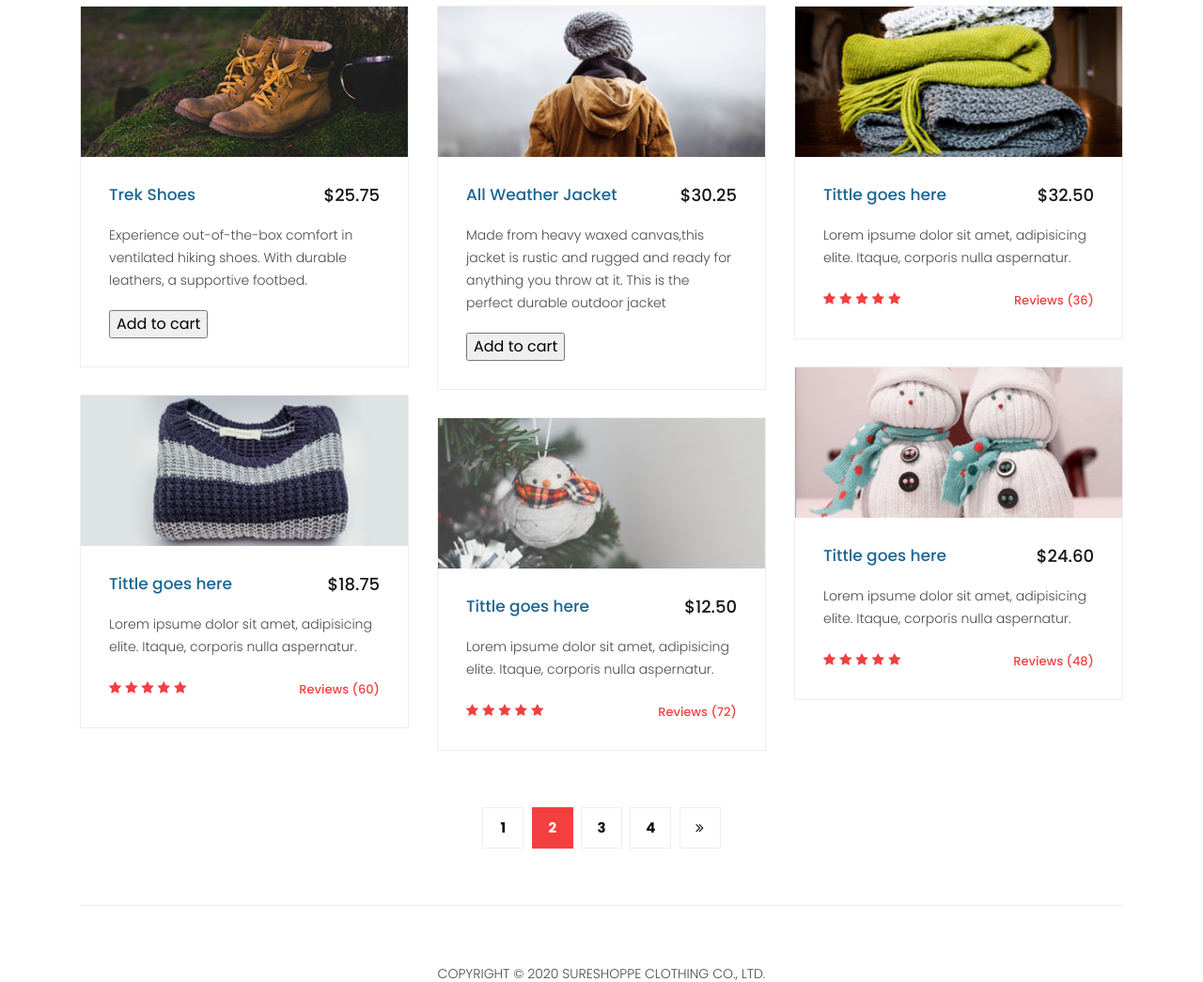
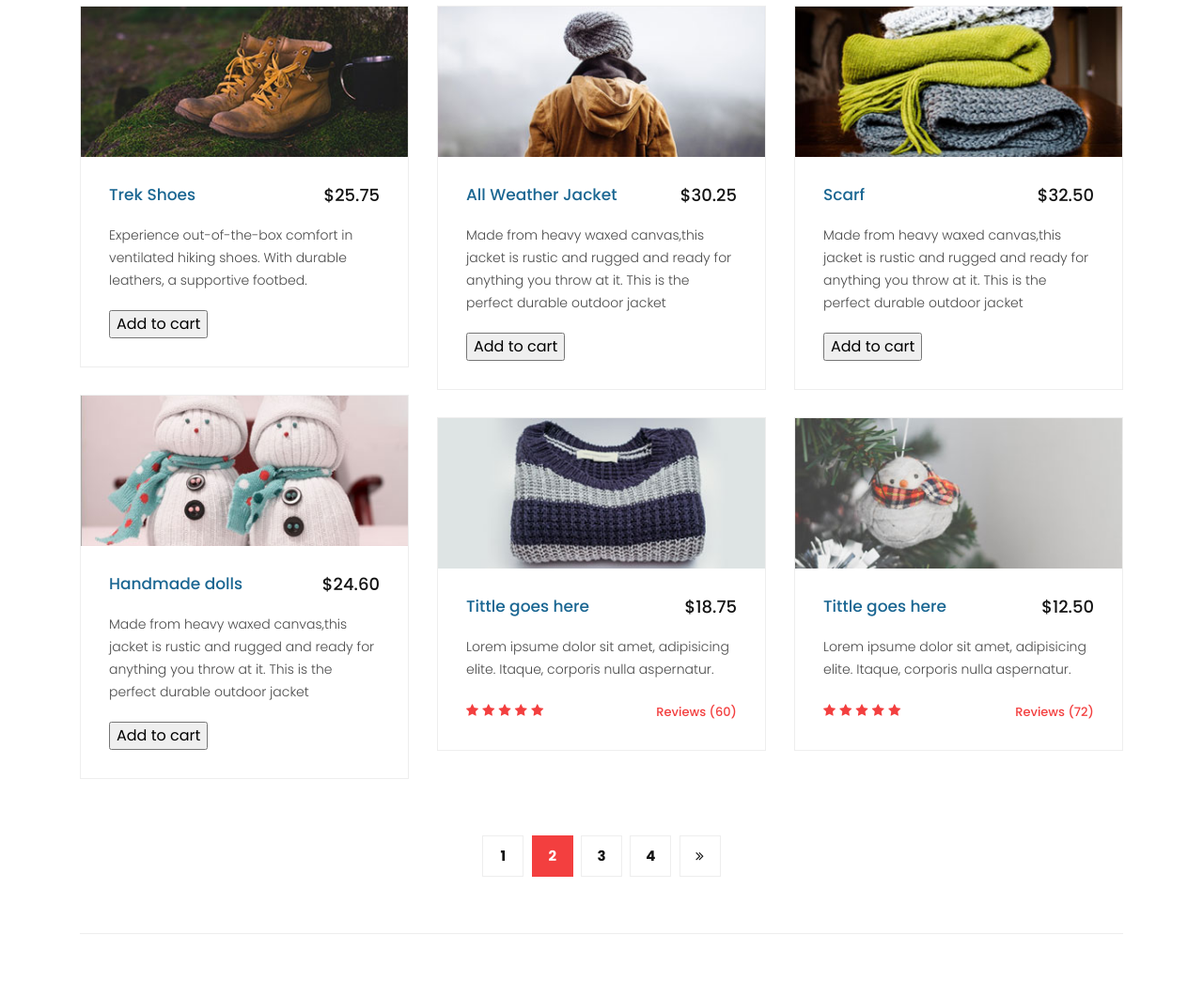
Before and after one commit to bhupeshgunda1/E-commerce_sureshoppe, a Flask app: page /products in a window 1280 px wide. Shown: the part 618-1663 px from the top of the page at 94% size. Run offline with Flask 2, Linux system fonts and the light colour scheme; some libraries are stand-ins or nearby versions.

Commit message:
Added 'add to cart' button in products page

```diff
--- a/Project_Updated_UI/templates/products.html
+++ b/Project_Updated_UI/templates/products.html
@@ -126,17 +126,10 @@
                       <div class="product-item">
                         <a href="#"><img src="static/product_03.jpg" alt=""></a>
                         <div class="down-content">
-                          <a href="#"><h4>Tittle goes here</h4></a>
+                          <a href="#"><h4>Scarf</h4></a>
                           <h6>$32.50</h6>
-                          <p>Lorem ipsume dolor sit amet, adipisicing elite. Itaque, corporis nulla aspernatur.</p>
-                          <ul class="stars">
-                            <li><i class="fa fa-star"></i></li>
-                            <li><i class="fa fa-star"></i></li>
-                            <li><i class="fa fa-star"></i></li>
-                            <li><i class="fa fa-star"></i></li>
-                            <li><i class="fa fa-star"></i></li>
-                          </ul>
-                          <span>Reviews (36)</span>
+                          <p> Made from heavy waxed canvas,this jacket is rustic and rugged and ready for anything you throw at it. This is the perfect durable outdoor jacket</p>
+                          <input type="button" name="Add to cart" value="Add to cart">  </button>
                         </div>
                       </div>
                     </div>
@@ -144,17 +137,10 @@
                       <div class="product-item">
                         <a href="#"><img src="static/product_04.jpg" alt=""></a>
                         <div class="down-content">
-                          <a href="#"><h4>Tittle goes here</h4></a>
+                          <a href="#"><h4>Handmade dolls</h4></a>
                           <h6>$24.60</h6>
-                          <p>Lorem ipsume dolor sit amet, adipisicing elite. Itaque, corporis nulla aspernatur.</p>
-                          <ul class="stars">
-                            <li><i class="fa fa-star"></i></li>
-                            <li><i class="fa fa-star"></i></li>
-                            <li><i class="fa fa-star"></i></li>
-                            <li><i class="fa fa-star"></i></li>
-                            <li><i class="fa fa-star"></i></li>
-                          </ul>
-                          <span>Reviews (48)</span>
+                          <p> Made from heavy waxed canvas,this jacket is rustic and rugged and ready for anything you throw at it. This is the perfect durable outdoor jacket</p>
+                          <input type="button" name="Add to cart" value="Add to cart">  </button>
                         </div>
                       </div>
                     </div>
```
